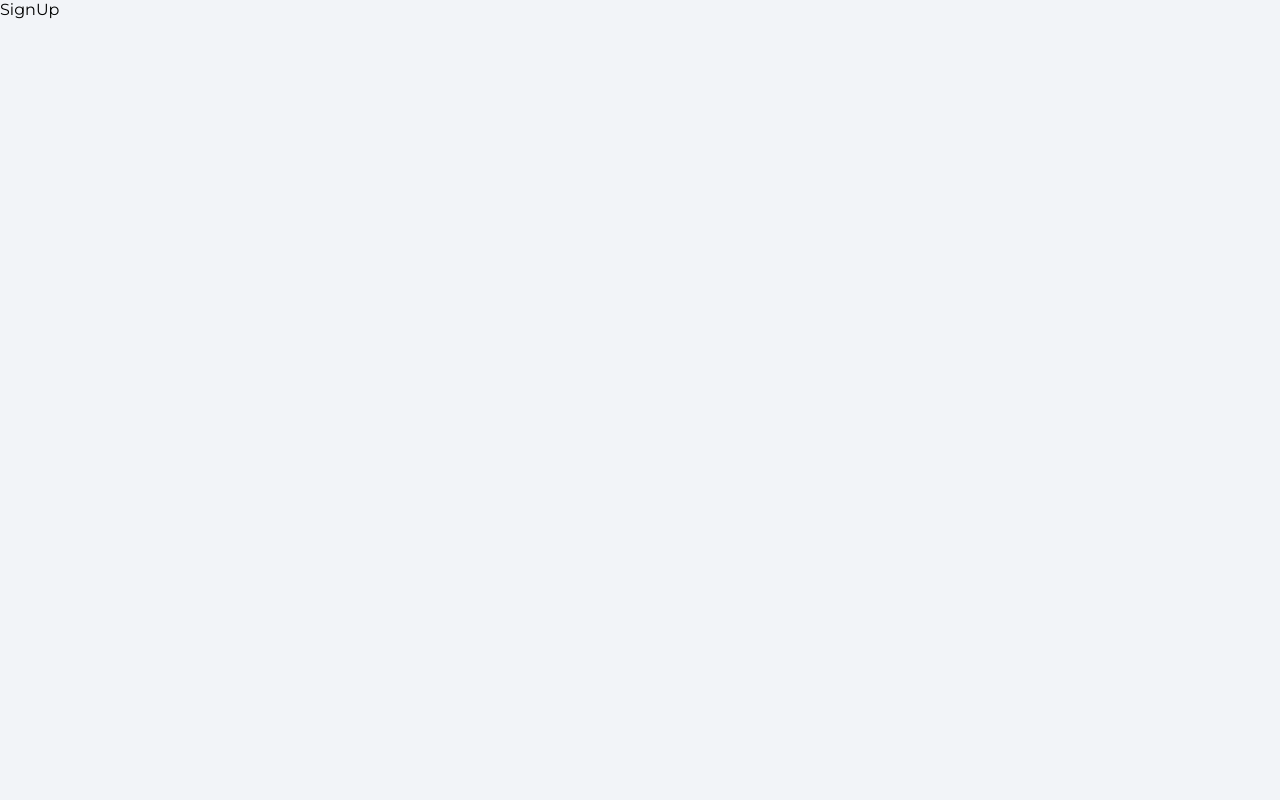
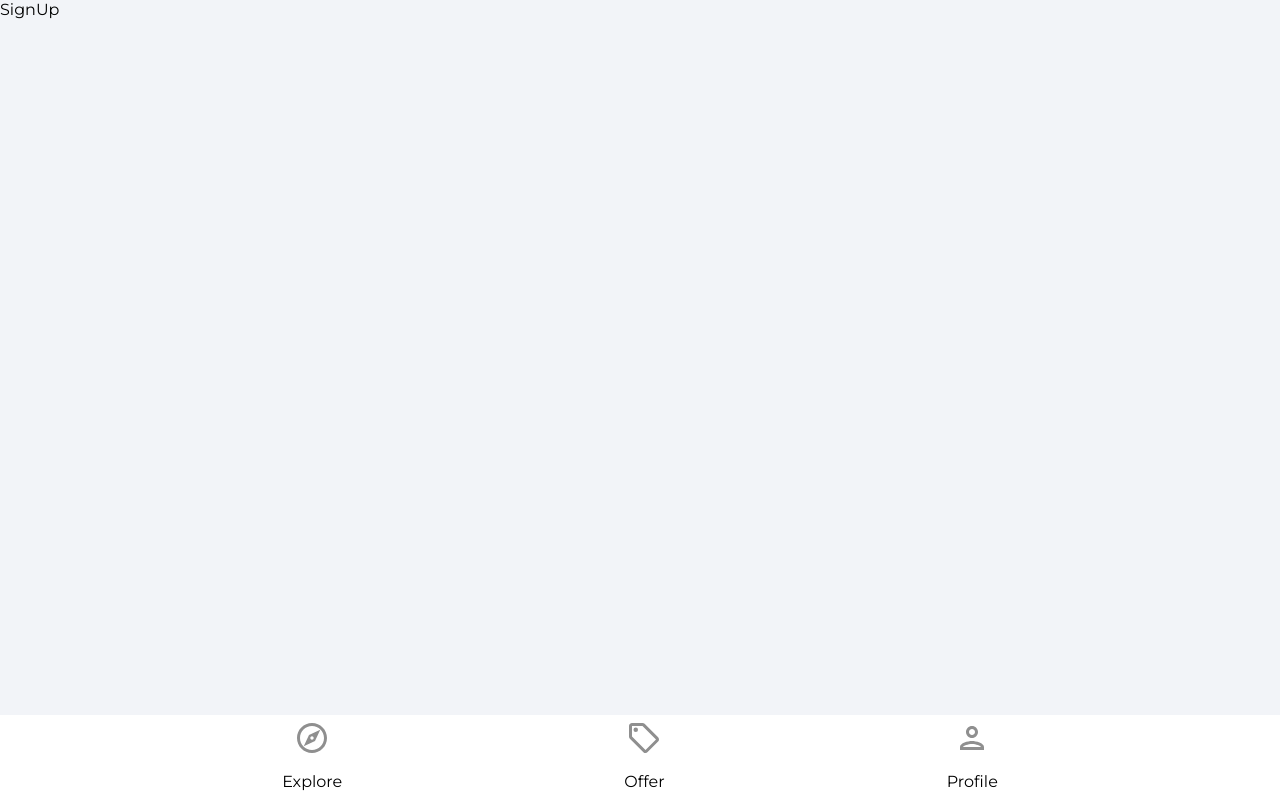
Before and after one commit to killu4kun/house-marketplace, a React (Create React App) app: page /sign-up in a window 1280 px wide. Built offline with nearby package versions, Linux system fonts and the light colour scheme.

Commit message:
cor dos botoes de acordo com a rota

```diff
--- a/src/App.js
+++ b/src/App.js
@@ -1,4 +1,5 @@
 import {BrowserRouter as Router,Routes,Route} from 'react-router-dom';
+import Navbar from './components/Navbar';
 import Explore from './pages/Explore';
 import ForgotPassword from './pages/ForgotPassword';
 import Offers from './pages/Offers';
@@ -18,6 +19,7 @@
           <Route path="/sign-in" element={<SignIn />} />
           <Route path="/sign-up" element={<SignUp />} />
         </Routes>
+        <Navbar/>
       </Router>
     </>
   );
--- /dev/null
+++ b/src/components/Navbar.jsx
@@ -0,0 +1,49 @@
+import React from 'react';
+import { useNavigate, useLocation, Navigate } from 'react-router-dom';
+import { ReactComponent as OfferIcon } from '../assets/svg/localOfferIcon.svg';
+import { ReactComponent as ExplorerIcon } from '../assets/svg/exploreIcon.svg';
+import { ReactComponent as PersonOutlineIcon } from '../assets/svg/personOutlineIcon.svg';
+
+export default function Navbar() {
+  const navigate = useNavigate();
+  const location = useLocation();
+
+  const pathMatchRoute = (route) => {
+    if (route === location.pathname) {
+      return true;
+    }
+  };
+
+  return (
+    <footer className='navbar'>
+      <nav className='navbarNav'>
+        <ul className='navbarListItems'>
+          <li className='navbarListItem' onClick={() => navigate('/')}>
+            <ExplorerIcon
+              fill={pathMatchRoute('/') ? '#2c2c2c' : '#8f8f8f'}
+              width='36px'
+              height='36px'
+            />
+            <p>Explore</p>
+          </li>
+          <li className='navbarListItem' onClick={() => navigate('/offers')}>
+            <OfferIcon
+              fill={pathMatchRoute('/offers') ? '#2c2c2c' : '#8f8f8f'}
+              width='36px'
+              height='36px'
+            />
+            <p>Offer</p>
+          </li>
+          <li className='navbarListItem' onClick={() => navigate('/profile')}>
+            <PersonOutlineIcon
+              fill={pathMatchRoute('/profile') ? '#2c2c2c' : '#8f8f8f'}
+              width='36px'
+              height='36px'
+            />
+            <p>Profile</p>
+          </li>
+        </ul>
+      </nav>
+    </footer>
+  );
+}
```
